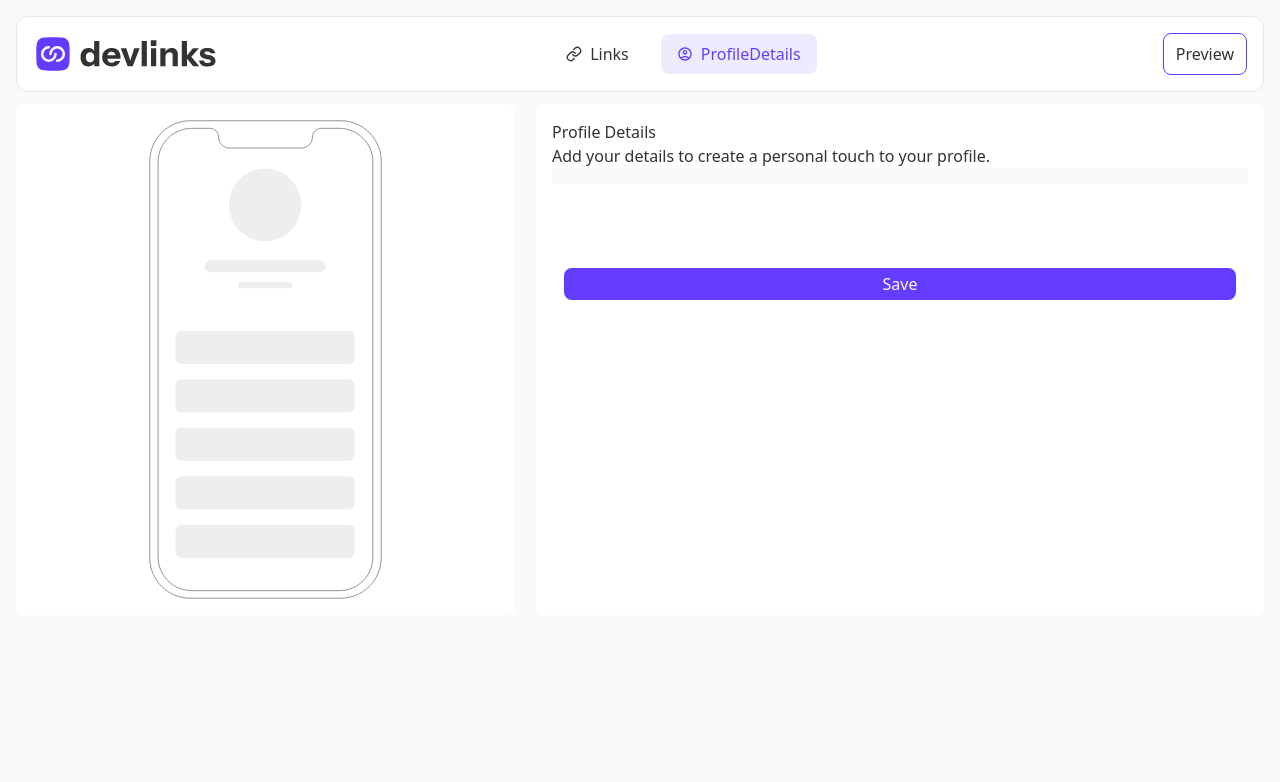
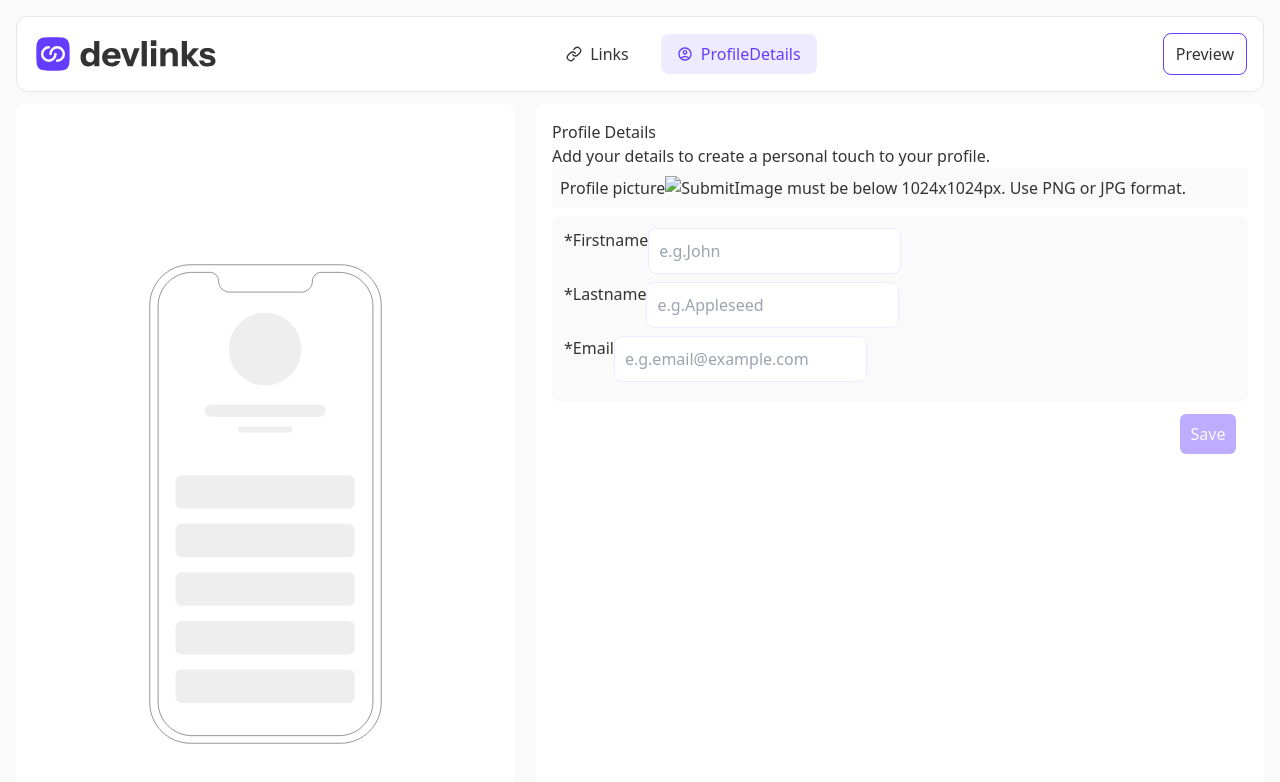
Before and after one commit to Dotjos/link-sharing-app, a React (Vite) app: page /profilePage in a window 1280 px wide. Shown: the top 782 px of the page. Built offline with nearby package versions, Linux system fonts and the light colour scheme.

Commit message:
Page interactivity

```diff
--- /dev/null
+++ b/src/Components/AddLink.jsx
@@ -0,0 +1,28 @@
+import Input from "./Input";
+
+function AddLink (){
+  return (
+    <div className="bg-whiteFA rounded-lg p-3 my-3 ">
+    <div className="flex justify-between">
+      <span>Link #1</span>
+      <button>Remove</button>
+    </div>
+
+    <div>
+      <label htmlFor="">
+       <select id="">
+         <option>1</option>
+         <option>2</option>
+         <option>3</option>
+         <option>3</option>
+         <option>6</option>
+         </select>
+      </label>
+    </div>
+
+    <Input type="text" placeholder="e.ghttps://www.github.com/Dotjos"/>
+    </div>
+  );
+}
+
+export default AddLink;
--- /dev/null
+++ b/src/Components/Input.jsx
@@ -0,0 +1,11 @@
+
+function Input ({type,label,placeholder,id,asteriks}){
+  return (
+    <label className="md:flex md:w-full" htmlFor={id}>
+        <span className="">{asteriks&&"*"}{label}</span>
+    <input type={type} id={id} placeholder={placeholder} className="p-2.5 w-full md:w-3/4 mb-2 bg-white rounded-lg border focus:outline-none focus:ring-1 focus:ring-offset-2 border-LavenderMist"/>
+    </label>
+  );
+}
+
+export default Input;
--- /dev/null
+++ b/src/Components/LinkOverview.jsx
@@ -0,0 +1,18 @@
+
+function LinkOverview (){
+  return (
+    <div className="w-full md:absolute md:top-24 lg:top-32">
+       <div className="bg-white h-72 w-full ml-auto mr-auto md:w-2/5 p-7 rounded-lg ">
+         <div className="border-4 border-NeonBlue rounded-full ">
+            <img src=""/>
+          </div>
+         <h1>Oladotun Joseph</h1>
+        <span>oladotjos@gmail.com</span>
+        <div></div>
+    </div>
+    </div>
+
+  );
+}
+
+export default LinkOverview;
--- a/src/Components/Phoneview.jsx
+++ b/src/Components/Phoneview.jsx
@@ -1,6 +1,6 @@
 function Phoneview (){
   return (
-       <div className="relative hidden w-2/5 lg:flex items-center justify-center item bg-white rounded-lg p-4">
+       <div className="relative hidden h-screen w-2/5 lg:flex items-center justify-center item bg-white rounded-lg p-4">
         <img src="illustration-phone-mockup.svg" className="w-1/2" />
       </div>
   );
--- /dev/null
+++ b/src/Components/SaveButton.jsx
@@ -0,0 +1,10 @@
+
+function SaveButton ({active}){
+  return (
+    <div className="flex md md:justify-end md:items-center w-full p-3">
+        <button className={`w-full md:w-1/12 ${active?"bg-NeonBlue":"bg-MaximumBluePurple"}  rounded-md py-2 text-whiteFA`}>Save</button>
+    </div>
+  );
+}
+
+export default SaveButton;
--- a/src/Pages/PreviewPage.jsx
+++ b/src/Pages/PreviewPage.jsx
@@ -1,13 +1,15 @@
+import LinkOverview from "../Components/LinkOverview";
 import ProfileNav from "../Components/ProfileNav";
 
 function PreviewPage() {
   return (
-    <div className="bg-white">
-      <div className="h-screen relative p-3 md:p-0 gap-5">
-        <div className="w-full h-1/3 bg-NeonBlue rounded-b-xl border-b hidden md:inline-block "></div>
+    <div className="bg-white relative md:bg-LavenderMist  h-screen  p-3 md:p-0 gap-5">
+      <div className="w-full h-1/3 bg-NeonBlue rounded-b-xl border-b hidden md:inline-block"></div>
         <ProfileNav />
+        <main>
+          <LinkOverview/>
+        </main>
       </div>
-    </div>
   );
 }
 
--- a/src/Pages/Profile/LinkPage/Page.jsx
+++ b/src/Pages/Profile/LinkPage/Page.jsx
@@ -1,6 +1,18 @@
+import { useState } from "react";
+import SaveButton from "../../../Components/SaveButton";
 import StartLnkPage from "../../../Components/StartLnkPage";
+import AddLink from "../../../Components/AddLink";
 
 function Page() {
+  const [links, setLinks] = useState([]);
+  const [click,setClick]=useState(false)
+  const [noClick,setNoClicks]=useState(0)
+  function handleClick(){
+  setClick(true)
+  setNoClicks((prev)=>prev+1)
+  setLinks([...links, <AddLink key={noClick} />]);
+}
+
   return (
     <div className="lg:w-7/12 text-sm text-Nickel bg-white rounded-lg">
         <div className="border-b w-full p-6 md:px-6 md:pt-10 md:pb-7">
@@ -11,16 +23,13 @@ function Page() {
             Add/edit/remove links below and then share all your profiles with
             the world!
           </p>
-          <button className="my-3 w-full border-NeonBlue p-2 border rounded-lg text-NeonBlue">
+          <button className="my-3 w-full border-NeonBlue p-2 border rounded-lg text-NeonBlue" onClick={handleClick} >
             + Add new link
           </button>
-         <StartLnkPage/>
+         {!click&&<StartLnkPage/>}
+         {links}
         </div>
-        <div className="flex md md:justify-end md:items-center  w-full p-3">
-          <button className="w-full md:w-1/12 bg-NeonBlue rounded-md py-2 text-whiteFA">
-            Save
-          </button>
-        </div>
+          <SaveButton active={click}/>
     </div>
   );
 }
--- a/src/Pages/Profile/ProfilePage.jsx
+++ b/src/Pages/Profile/ProfilePage.jsx
@@ -1,16 +1,21 @@
+import Input from "../../Components/Input";
+import SaveButton from "../../Components/SaveButton";
+
 function ProfilePage() {
-  return <div className="bg-white rounded-lg p-4 lg:w-7/12">
+  return <div className="bg-white w-full  rounded-lg p-4 lg:w-7/12">
     <h1>Profile Details</h1>
     <p>Add your details to create a personal touch to your profile.</p>
-    <div className="bg-whiteFA p-2"></div>
-    <form className="bg-whiteFA grid">
-      <input type="text"/>
-      <input type="text"/>
-      <input type="mail"/>
+    <div className="bg-whiteFA p-2 mb-2 grid md:flex">
+      <h1>Profile picture</h1>
+      <input type="image"/>
+      <span>Image must be below 1024x1024px. Use PNG or JPG format.</span>
+    </div>
+    <form className="bg-whiteFA grid p-3 w-full justify-between rounded-lg">
+      <Input type="text" label="Firstname" asteriks={true} id="Firstname" placeholder="e.g.John"/>
+      <Input type="text" label="Lastname" asteriks={true} id="Lastname" placeholder="e.g.Appleseed"/>
+      <Input type="mail" label="Email" asteriks={true} id="Email" placeholder="e.g.email@example.com"/>
     </form>
-    <div className="w-full p-3">
-      <button className="bg-NeonBlue p-1 w-full rounded-lg text-whiteFA">Save</button>
-    </div>
+      <SaveButton/>
   </div>;
 }
 
```
